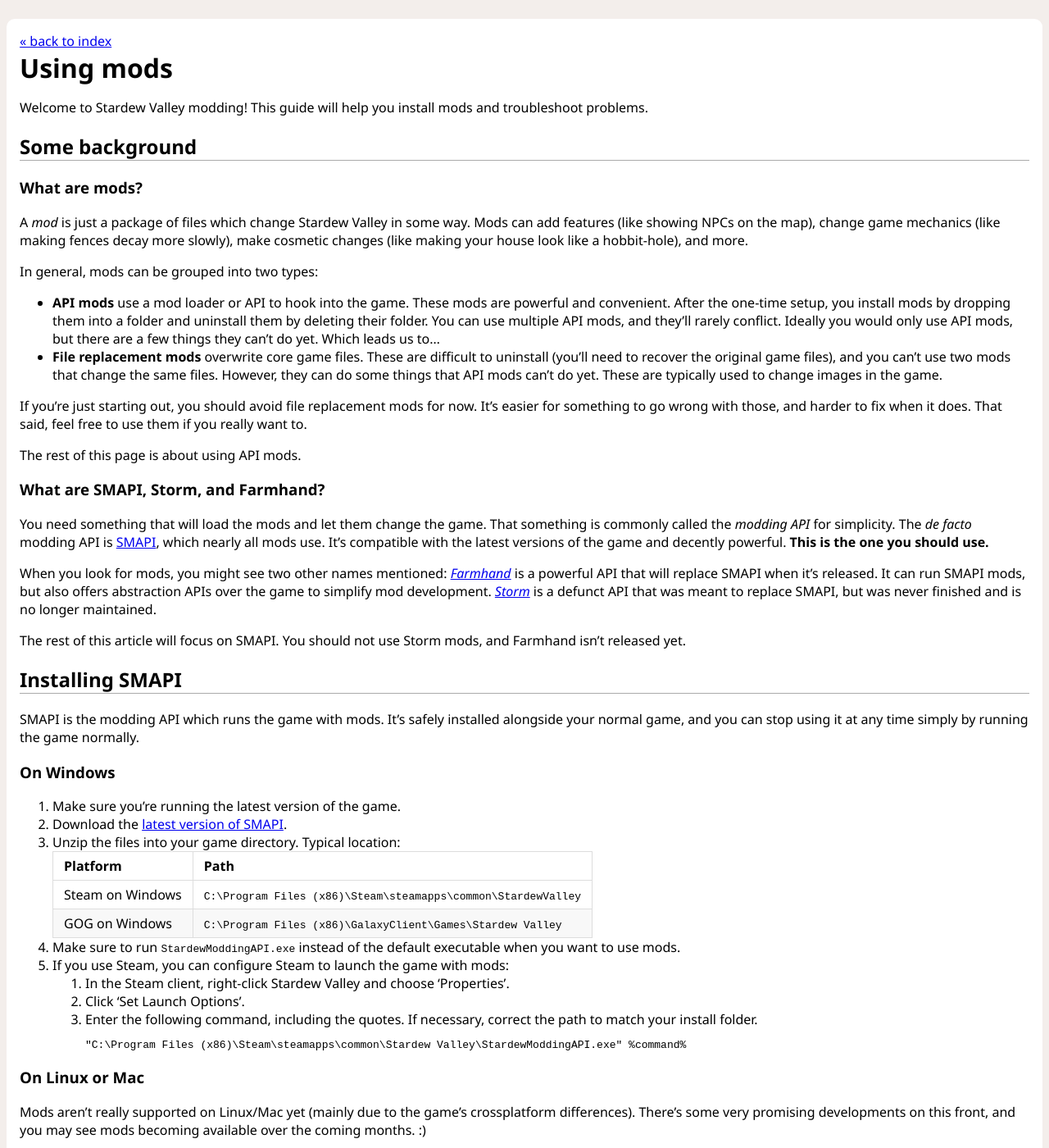
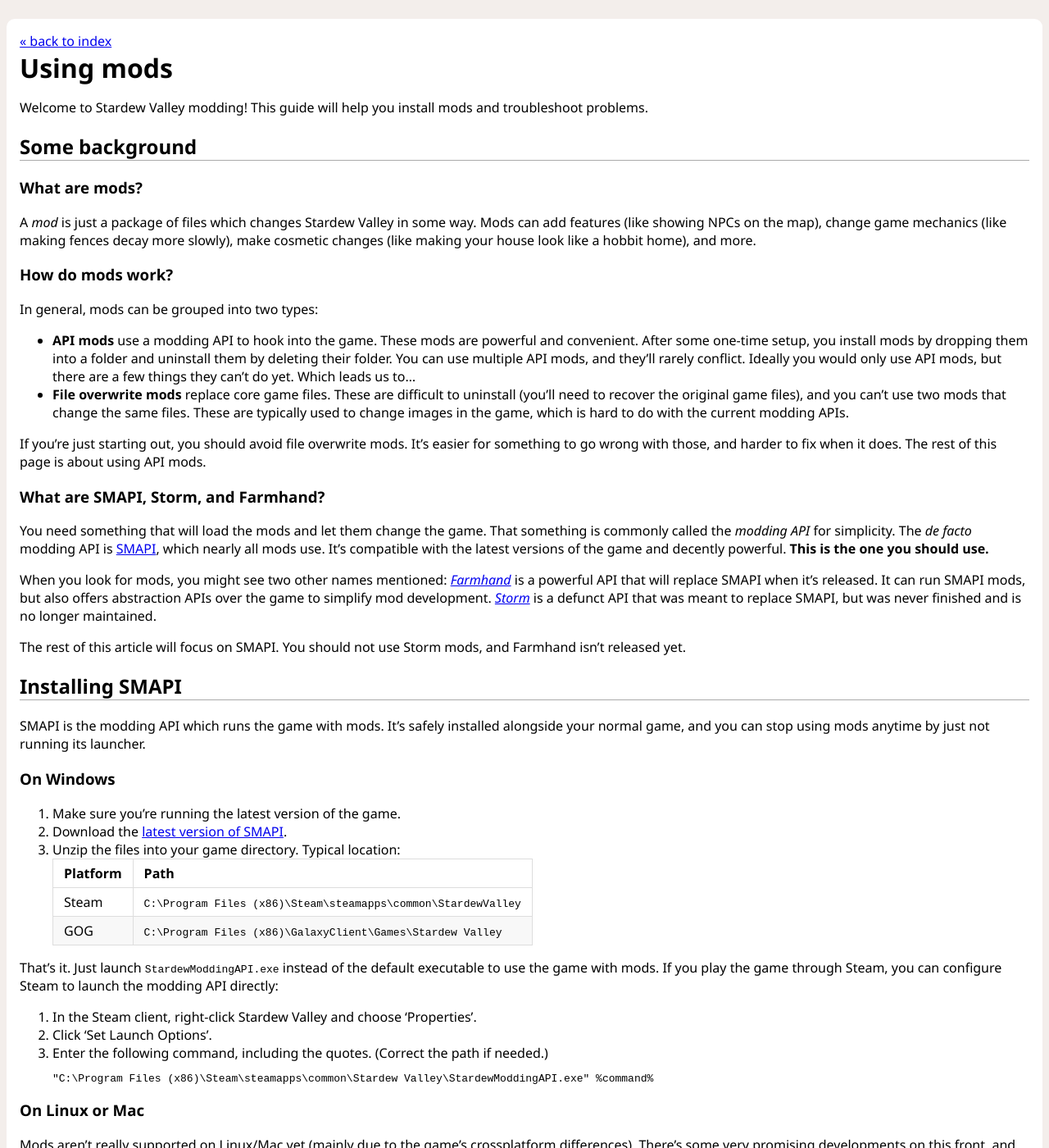
Before and after one commit to Pathoschild/canimod.github.io, a Jekyll site: the page built from guides/using-mods.md, in a window 1280 px wide and 1400 px high, scrolled down 347 px. Shown: the whole window at 82% size. Built offline with Jekyll 4.4.1, drawn with Linux system fonts in a browser that asks for light colours; some of the changed text lies outside the part shown; grey boxes are pictures that could not be loaded.

Commit message:
copyedit 'using mods' guide

````diff
--- a/guides/using-mods.md
+++ b/guides/using-mods.md
@@ -8,27 +8,24 @@
 ## Some background
 
 ### What are mods?
-A _mod_ is just a package of files which change Stardew Valley in some way. Mods can add features
+A _mod_ is just a package of files which changes Stardew Valley in some way. Mods can add features
 (like showing NPCs on the map), change game mechanics (like making fences decay more slowly), make
-cosmetic changes (like making your house look like a hobbit-hole), and more.
+cosmetic changes (like making your house look like a hobbit home), and more.
 
+### How do mods work?
 In general, mods can be grouped into two types:
 
-* **API mods** use a mod loader or API to hook into the game. These mods are powerful and
-  convenient. After the one-time setup, you install mods by dropping them into a folder and
-  uninstall them by deleting their folder. You can use multiple API mods, and they'll rarely
-  conflict. Ideally you would only use API mods, but there are a few things they can't do yet.
-  Which leads us to...
-* **File replacement mods** overwrite core game files. These are difficult to uninstall (you'll
-  need to recover the original game files), and you can't use two mods that change the same files.
-  However, they can do some things that API mods can't do yet. These are typically used to change
-  images in the game.
+* **API mods** use a modding API to hook into the game. These mods are powerful and convenient.
+  After some one-time setup, you install mods by dropping them into a folder and uninstall them by
+  deleting their folder. You can use multiple API mods, and they'll rarely conflict. Ideally you
+  would only use API mods, but there are a few things they can't do yet. Which leads us to...
+* **File overwrite mods** replace core game files. These are difficult to uninstall (you'll need to
+  recover the original game files), and you can't use two mods that change the same files. These
+  are typically used to change images in the game, which is hard to do with the current modding
+  APIs.
 
-If you're just starting out, you should avoid file replacement mods for now. It's easier for
-something to go wrong with those, and harder to fix when it does. That said, feel free to use them
-if you really want to.
-
-The rest of this page is about using API mods.
+If you're just starting out, you should avoid file overwrite mods. It's easier for something to go
+wrong with those, and harder to fix when it does. The rest of this page is about using API mods.
 
 ### What are SMAPI, Storm, and Farmhand?
 You need something that will load the mods and let them change the game. That something is commonly
@@ -47,29 +44,29 @@
 
 ## Installing SMAPI
 SMAPI is the modding API which runs the game with mods. It's safely installed alongside your normal
-game, and you can stop using it at any time simply by running the game normally.
+game, and you can stop using mods anytime by just not running its launcher.
 
 ### On Windows
 1. Make sure you're running the latest version of the game.
 2. Download the [latest version of SMAPI](https://github.com/cjsu/SMAPI/releases).
 3. Unzip the files into your game directory. Typical location:
 
-   | Platform         | Path  |
-   | ---------------- | ----- |
-   | Steam on Windows | `C:\Program Files (x86)\Steam\steamapps\common\StardewValley` |
-   | GOG on Windows   | `C:\Program Files (x86)\GalaxyClient\Games\Stardew Valley` |
+   | Platform | Path  |
+   |:-------- |:----- |
+   | Steam    | `C:\Program Files (x86)\Steam\steamapps\common\StardewValley` |
+   | GOG      | `C:\Program Files (x86)\GalaxyClient\Games\Stardew Valley` |
 
-4. Make sure to run `StardewModdingAPI.exe` instead of the default executable when you want to use
-   mods.
-5. If you use Steam, you can configure Steam to launch the game with mods:
-   1. In the Steam client, right-click Stardew Valley and choose 'Properties'.
-   2. Click 'Set Launch Options'.
-   3. Enter the following command, including the quotes. If necessary, correct the path to match
-      your install folder.
+That's it. Just launch `StardewModdingAPI.exe` instead of the default executable to use the game
+with mods. If you play the game through Steam, you can configure Steam to launch the modding API
+directly:
 
-      ```
-      "C:\Program Files (x86)\Steam\steamapps\common\Stardew Valley\StardewModdingAPI.exe" %command%
-      ```
+1. In the Steam client, right-click Stardew Valley and choose 'Properties'.
+2. Click 'Set Launch Options'.
+3. Enter the following command, including the quotes. (Correct the path if needed.)
+
+   ```
+   "C:\Program Files (x86)\Steam\steamapps\common\Stardew Valley\StardewModdingAPI.exe" %command%
+   ```
 
 ### On Linux or Mac
 Mods aren't really supported on Linux/Mac yet (mainly due to the game's crossplatform differences).
@@ -90,8 +87,8 @@
   permission and profiting from the ad revenue. To be fair, their site can be convenient: they
   repackage mods from many authors into one place, and you can search by game version to filter out
   abandoned mods. However, there's no guarantee they're hosting the latest version and there's very
-  little oversight to prevent abuse. (Morally, you should also question the ethics of letting a
-  company profit by stealing free work from volunteers.)
+  little oversight to prevent abuse. (Also, letting a company profit by stealing free work from
+  volunteers is morally nebulous at best.)
 
 A few tips for downloading mods:
 
````
